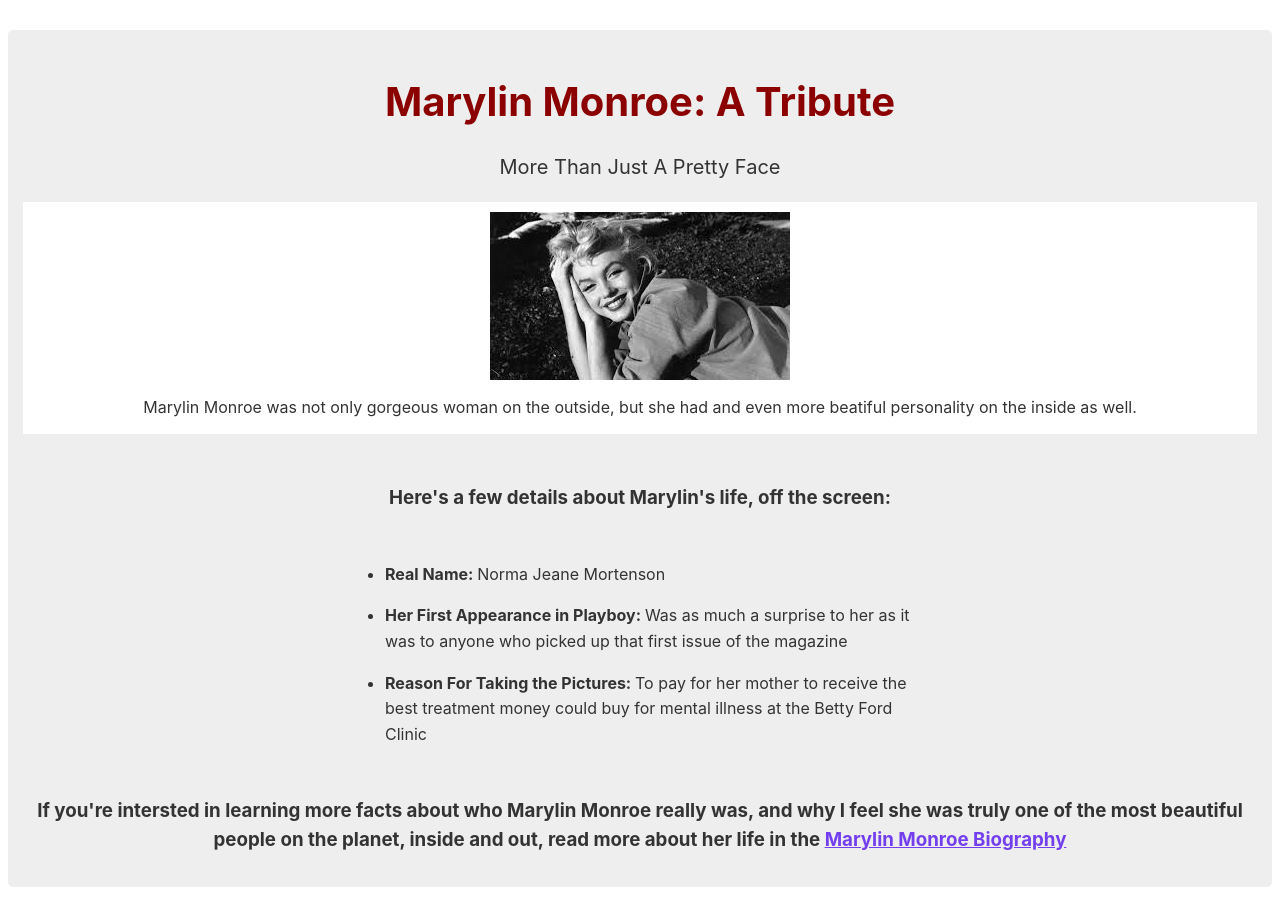
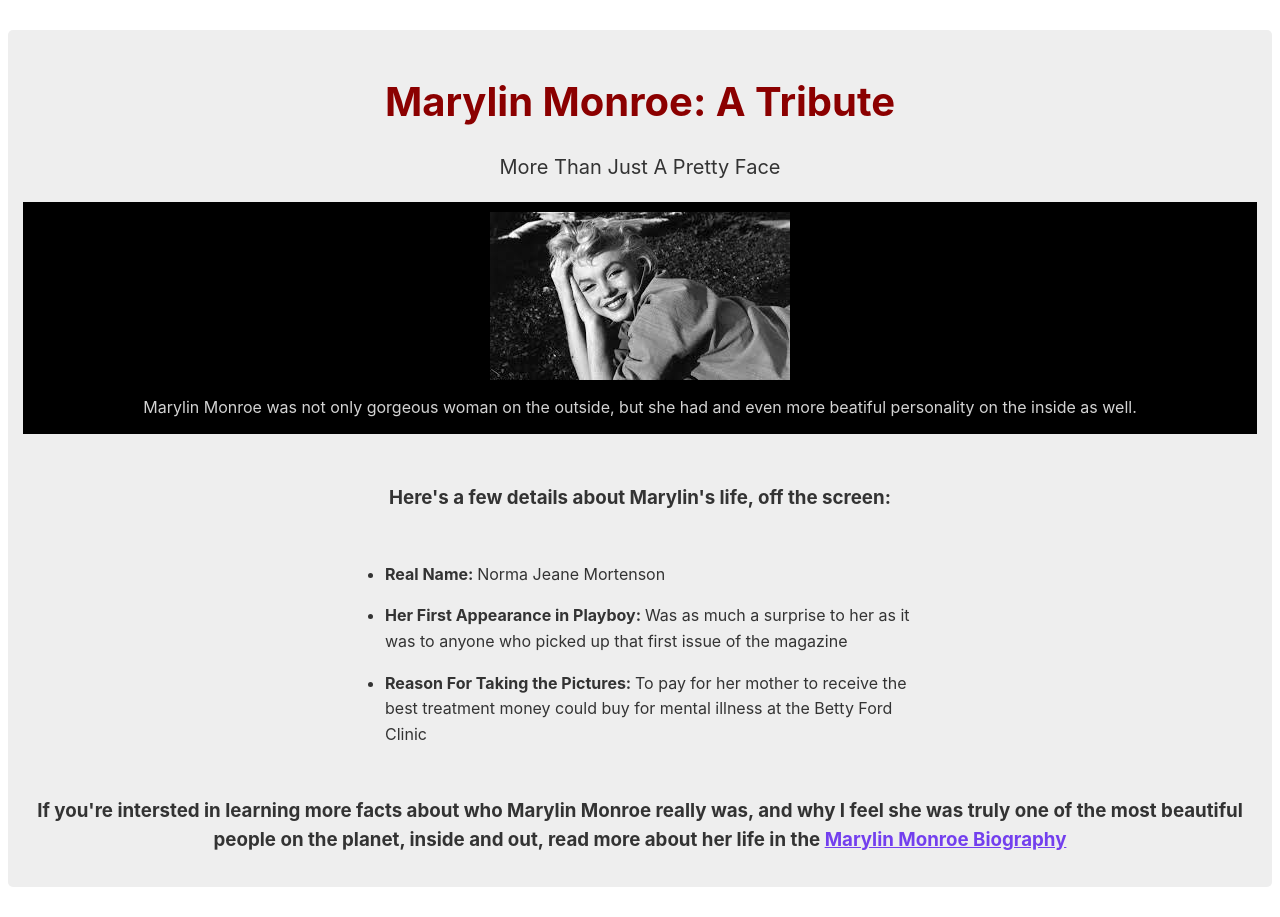
Before and after one commit to lpbryan/Tribute, a plain HTML site: page index.html in a window 1280 px wide. Drawn offline with Linux system fonts and the light colour scheme.

Commit message:
Changed img background and text colors

```diff
--- a/styles.css
+++ b/styles.css
@@ -62,13 +62,14 @@ html {
   }
 
   #img-div {
-    background: white;
+    background: black;
     padding: 10px;
     margin: 0;
   }
 
   #img-caption {
     margin: 15px 0 5px 0;
+    color: lightgray;
   }
 
   @media (max-width: 460px) {
```
